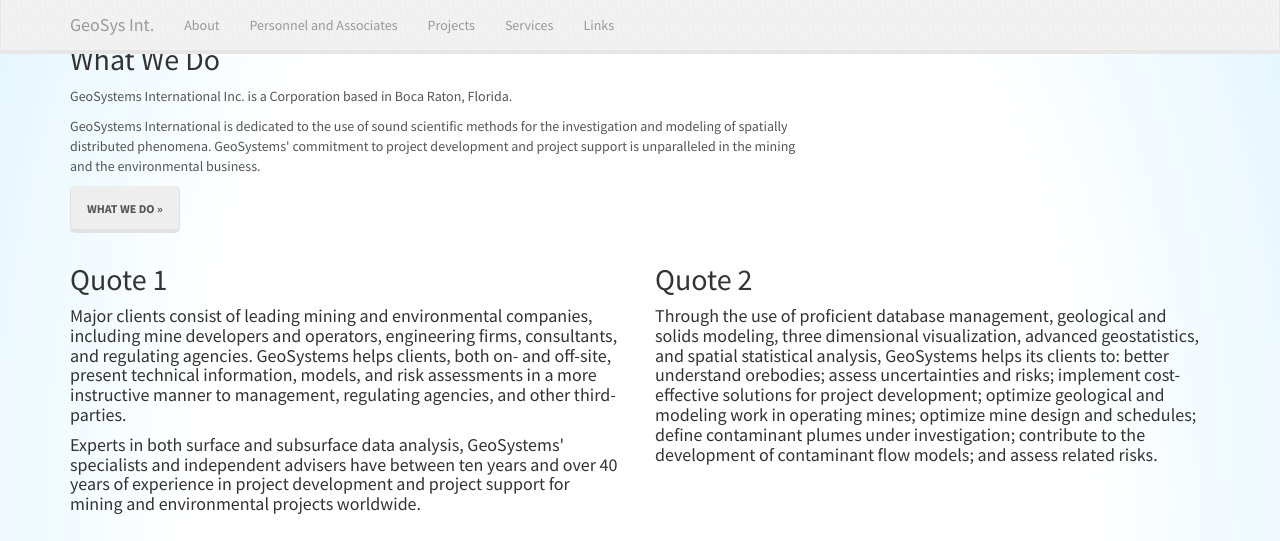
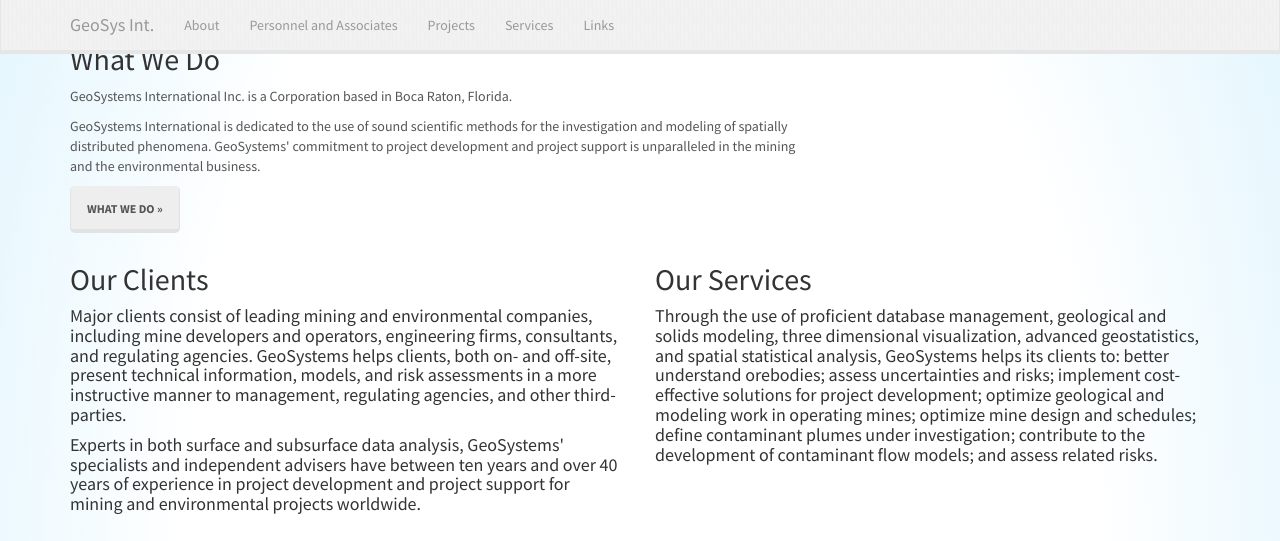
Before and after one commit to marioerossi/geosysint, a Jekyll site: the page built from index.html, in a window 1280 px wide and 900 px high, scrolled down 468 px, cut to the strip 0-541 px from the top of the window. Built offline with Jekyll 4.4.1, drawn with Linux system fonts in a browser that asks for light colours; nearby versions of some CDN libraries.

Commit message:
Update quote titles

```diff
--- a/index.html
+++ b/index.html
@@ -15,12 +15,12 @@
 <!-- /.row-->
 <div class="row">
     <div class="col-sm-6">
-        <h2>Quote 1</h2>
+        <h2>Our Clients</h2>
         <h4>Major clients consist of leading mining and environmental companies, including mine developers and operators, engineering firms, consultants, and regulating agencies. GeoSystems helps clients, both on- and off-site, present technical information, models, and risk assessments in a more instructive manner to management, regulating agencies, and other third-parties.</h4>
         <h4>Experts in both surface and subsurface data analysis, GeoSystems' specialists and independent advisers have between ten years and over 40 years of experience in project development and project support for mining and environmental projects worldwide.</h4>
     </div>
     <div class="col-sm-6">
-        <h2>Quote 2</h2>
+        <h2>Our Services</h2>
         <h4>Through the use of proficient database management, geological and solids modeling, three dimensional visualization, advanced geostatistics, and spatial statistical analysis, GeoSystems helps its clients to: better understand orebodies; assess uncertainties and risks; implement cost-effective solutions for project development; optimize geological and modeling work in operating mines; optimize mine design and schedules; define contaminant plumes under investigation; contribute to the development of contaminant flow models; and assess related risks.
 </h4>
     </div>
```
